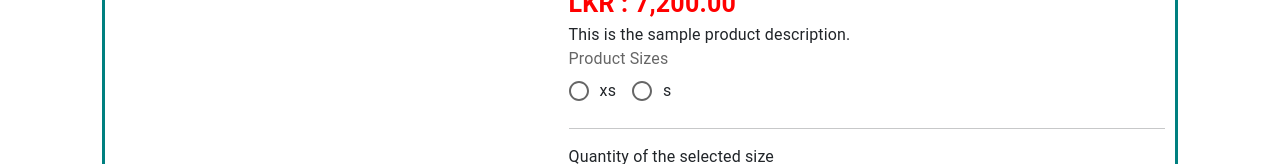
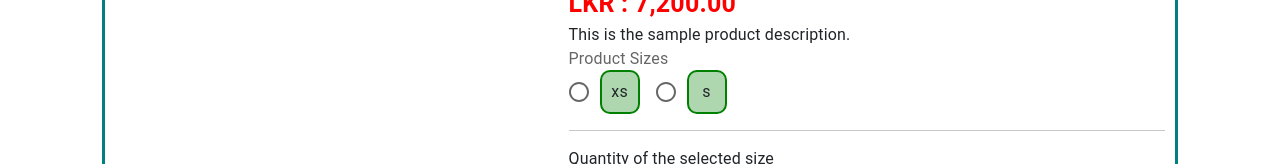
Before and after one commit to dineshabey/react-e-fashion-store, a React (Create React App) app: page / in a window 1280 px wide. Shown: the part 205-369 px from the top of the page. Built offline with nearby package versions, Linux system fonts and the light colour scheme.

Commit message:
poduct sizes selection part done

```diff
--- a/src/layouts/productsDetails/productDetailsSections/ProductSizeSelect.js
+++ b/src/layouts/productsDetails/productDetailsSections/ProductSizeSelect.js
@@ -4,6 +4,7 @@ import RadioGroup from '@mui/material/RadioGroup';
 import FormControlLabel from '@mui/material/FormControlLabel';
 import FormControl from '@mui/material/FormControl';
 import FormLabel from '@mui/material/FormLabel';
+import SizeBox from './SizeBox';
 
 export default function ProductSizeSelect({ sizes }) {
   return (
@@ -16,7 +17,7 @@ export default function ProductSizeSelect({ sizes }) {
       >
         {sizes.map((val, key) => {
           return (
-            <FormControlLabel value={val} key={key} control={<Radio />} label={val} />
+            <FormControlLabel value={val} key={key} control={<Radio />} label={<SizeBox size={val}/>} />
           );
         })}
 
--- /dev/null
+++ b/src/layouts/productsDetails/productDetailsSections/SizeBox.js
@@ -0,0 +1,20 @@
+import { Box, Typography } from '@mui/material'
+import React from 'react'
+
+export default function SizeBox({ size }) {
+    return (
+        <Box sx={{
+            p: 1,
+            border: '2px solid green',
+            borderRadius: '10px',
+            width:'40px',
+            textAlign:'center',
+            backgroundColor:"#afd7af"
+
+        }}>
+            <Typography>
+                {size}
+            </Typography>
+        </Box>
+    )
+}
```
